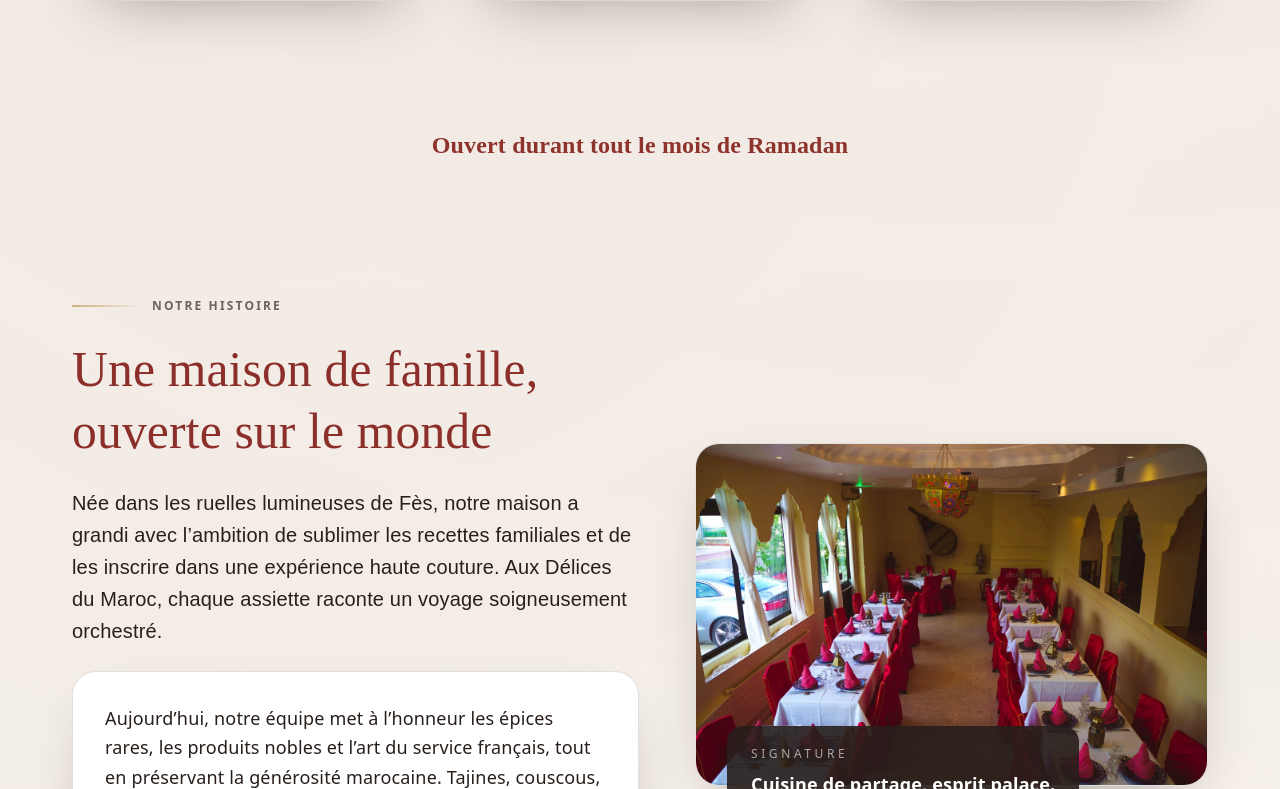
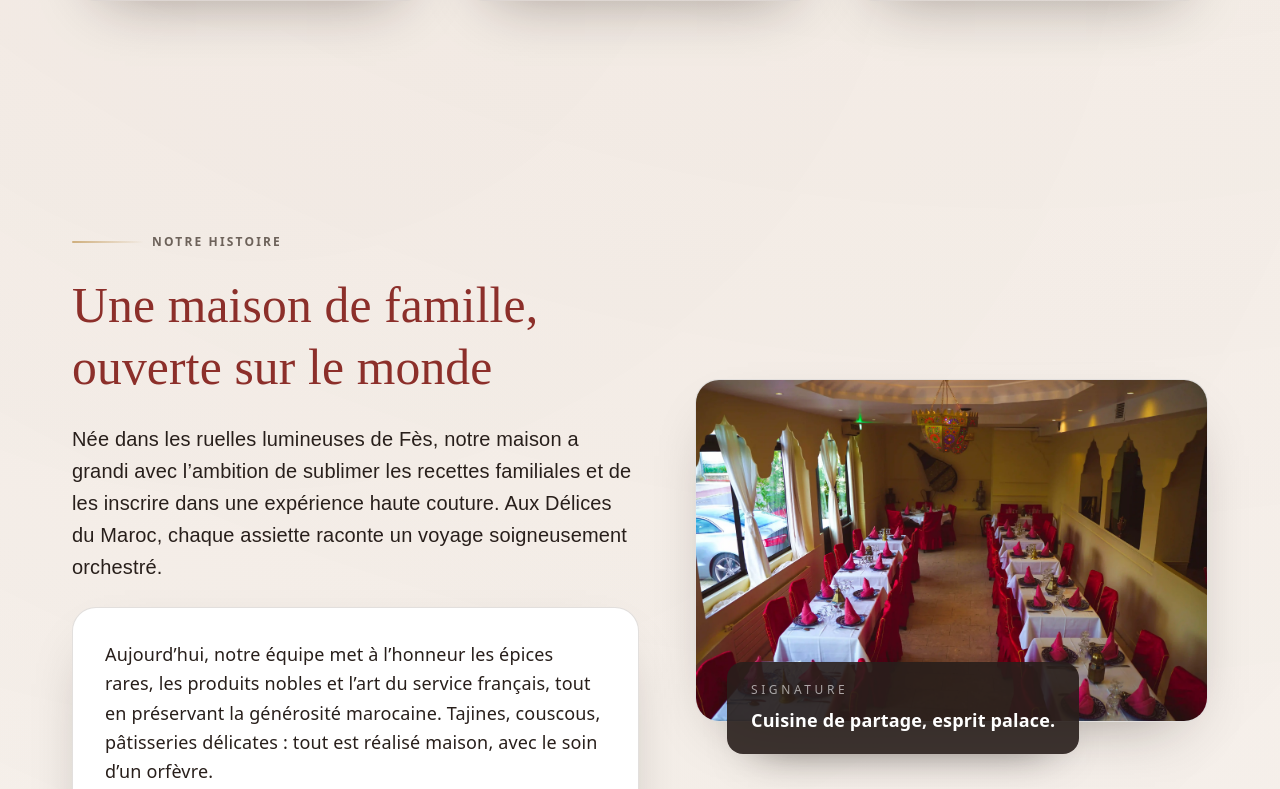
Before and after one commit to otmaneai/aux-delices-du-maroc, a Next.js app: page / in a window 1280 px wide. Shown: the part 1431-2220 px from the top of the page. Built offline with nearby package versions, Linux system fonts and the light colour scheme; no server answers.

Commit message:
remove: Ramadan banner message from homepage

```diff
--- a/src/app/page.tsx
+++ b/src/app/page.tsx
@@ -152,14 +152,6 @@
         </section>
       </FadeIn>
 
-      {/* Ramadan Banner - Restyled */}
-      <FadeIn delay={0.3}>
-        <section className="w-full bg-primary text-center py-4">
-          <h2 className="text-2xl font-bold text-background">
-            Ouvert durant tout le mois de Ramadan
-          </h2>
-        </section>
-      </FadeIn>
 
       {/* Notre Histoire Section */}
       <FadeIn delay={0.4}>
```
